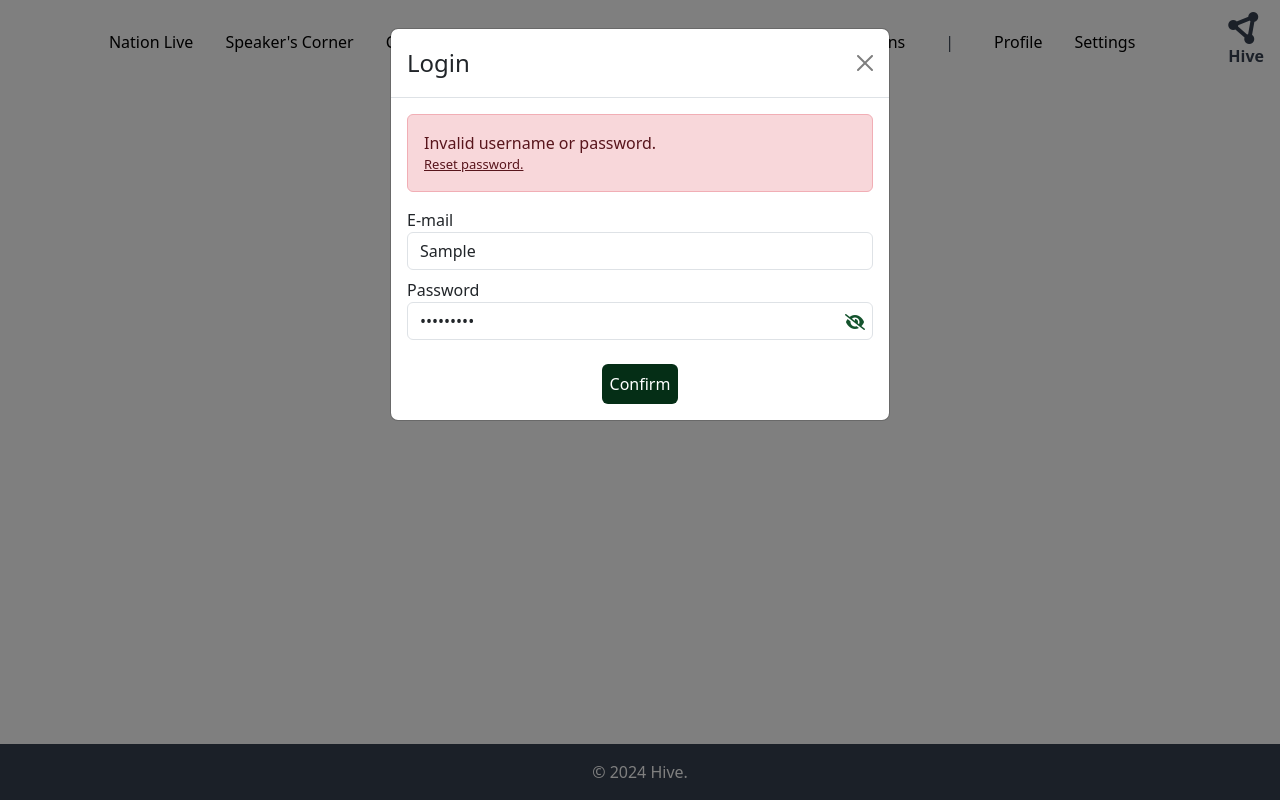
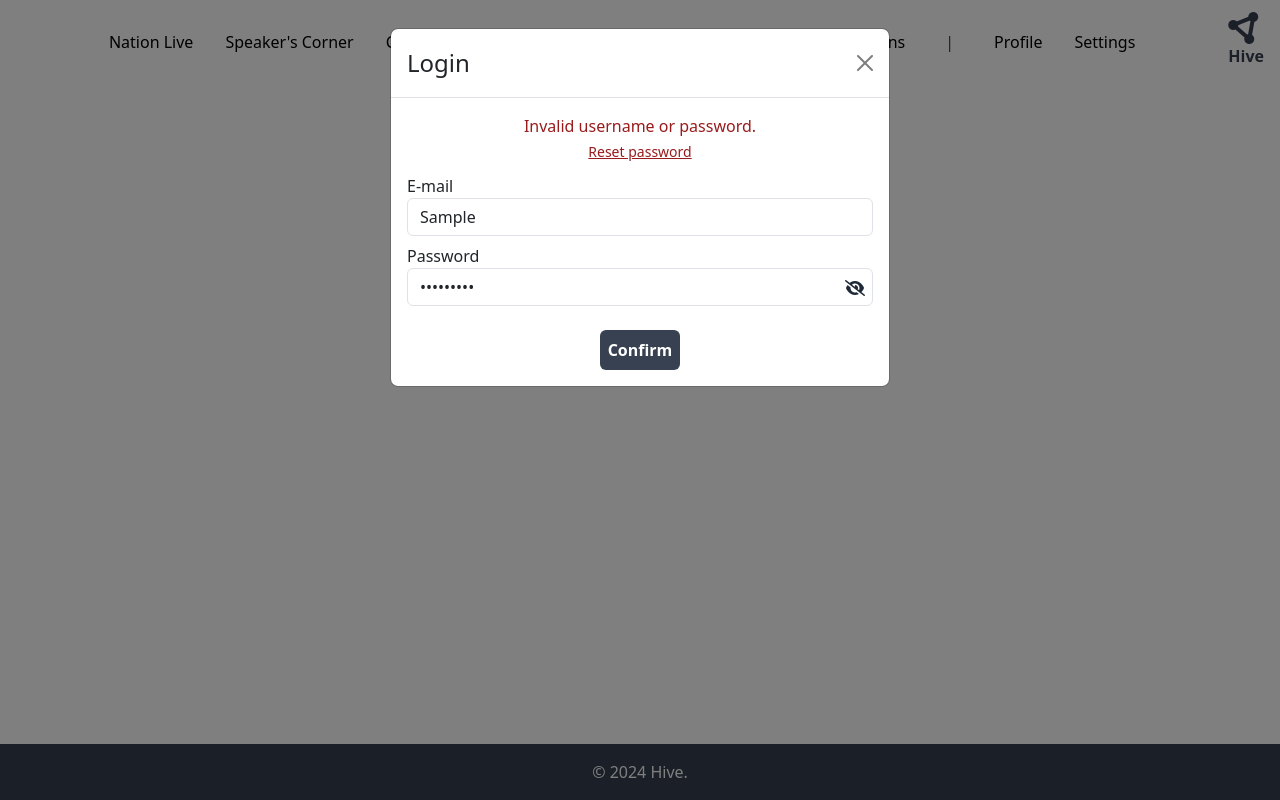
Before and after one commit to CraigAT1181/hive_fe, a React (Vite) app: page /login in a window 1280 px wide. Both pictures are taken after typing "Sample", "Sample123" into the empty fields and a click on the button "Confirm". Built offline with nearby package versions, Linux system fonts and the light colour scheme; no server answers.

Commit message:
Amended CSS in login. Corrected functionality for login in login and context

```diff
--- a/src/api/api.js
+++ b/src/api/api.js
@@ -1,7 +1,7 @@
 import axios from "axios";
 
 const api = axios.create({
-  baseURL: "https://hive-be-ggxy.onrender.com",
+  baseURL: "http://localhost:3000",
 });
 
 export default api;
@@ -12,7 +12,19 @@ export const getUsers = async () => {
   return data;
 };
 
-  export const registerUser = async (email, password, full_name, handle, telephone, profile_pic, birthday, bio, country, city, county) => {
+export const registerUser = async (
+  email,
+  password,
+  full_name,
+  handle,
+  telephone,
+  profile_pic,
+  birthday,
+  bio,
+  country,
+  city,
+  county
+) => {
   const { data } = await api.post("/users", {
     email,
     password,
@@ -24,7 +36,7 @@ export const getUsers = async () => {
     bio,
     country,
     city,
-      county
+    county,
   });
 
   return data;
@@ -43,12 +55,10 @@ export const authenticateUser = async () => {
   const token = localStorage.getItem("token");
 
   if (token) {
-
-      const response = await api.get("/users/", {
+    const response = await api.get("/users/authenticate", {
       headers: {
         Authorization: `Bearer ${token}`,
       },
     });
-
   }
-}
+};
--- a/src/components/Context/SessionManager.jsx
+++ b/src/components/Context/SessionManager.jsx
@@ -5,12 +5,13 @@ const SessionContext = createContext();
 
 export function SessionProvider({ children }) {
   const [user, setUser] = useState(null);
+
   const navigate = useNavigate();
   // Login
-  const login = (user, session) => {
+  const login = (user, token) => {
     try {
       setUser(user);
-      localStorage.setItem("token", session.access_token);
+      localStorage.setItem("token", token);
     } catch (error) {
       console.error("error", error);
       handleLogout();
--- a/src/components/Header/HeaderDrawer.jsx
+++ b/src/components/Header/HeaderDrawer.jsx
@@ -62,13 +62,13 @@ export default function HeaderDrawer({ isDrawerOpen, toggleDrawer }) {
               </div>
               <div className="flex justify-center">
                 <button
-                  className="border border-gray-800 p-1 rounded mx-1"
+                  className="login-button"
                   onClick={handleLogin}
                 >
                   Login
                 </button>
                 <button
-                  className="border border-gray-800 p-1 rounded mx-1"
+                  className="register-button"
                   onClick={handleRegister}
                 >
                   Register
--- a/src/components/SessionManager/Login.jsx
+++ b/src/components/SessionManager/Login.jsx
@@ -28,9 +28,10 @@ export default function Login() {
     e.preventDefault();
     setIsLoading(true);
     loginUser(email, password)
-      .then((data) => {
-        const { user, session } = data;
-        login(user, session);
+      .then(({ user, authData }) => {
+        setIsLoading(false);
+        const token = authData.session.access_token;
+        login(user, token);
 
         navigate("/");
       })
@@ -42,34 +43,33 @@ export default function Login() {
 
   if (isLoading)
     return (
-      <div className="flex flex-col justify-center">
+      <div className="">
         <p>Logging you in!</p>
         <i className="fa-solid fa-spinner fa-spin"></i>
       </div>
     );
 
   return (
-    <Modal show={show} onHide={handleClose}>
+    <Modal
+      show={show}
+      onHide={handleClose}>
       <Modal.Header closeButton>
         <Modal.Title>Login</Modal.Title>
       </Modal.Header>
       <Modal.Body>
         {error && (
-          <Alert variant="danger">
-            <div>{error}</div>
-            <div
-              style={{
-                fontSize: "13px",
-                textDecoration: "underline",
-                cursor: "pointer",
-              }}
-              onClick={() => {
-                navigate("/request-link");
-              }}
-            >
-              Reset password.
+          <div className="flex flex-col text-center">
+            <p className="text-red-800 m-0">{error}</p>
+            <div>
+              <button
+                className="reset-password"
+                onClick={() => {
+                  navigate("/request-link");
+                }}>
+                Reset password
+              </button>
             </div>
-          </Alert>
+          </div>
         )}
         <form onSubmit={loginHandler}>
           <div className="form-group my-2">
@@ -90,25 +90,21 @@ export default function Login() {
               className="form-control"
               value={password}
               onChange={(e) => setPassword(e.target.value)}
-              style={{ paddingRight: "40px" }}
             />
             <button
-              className="text-green-900 cursor-pointer bg-transparent absolute top-8 right-2"
+              className="text-gray-800 cursor-pointer bg-transparent absolute top-8 right-2"
               onClick={togglePasswordVisibility}
-              type="button"
-            >
+              type="button">
               <i
                 className={`fa-solid ${
                   showPassword ? "fa-eye" : "fa-eye-slash"
-                }`}
-              ></i>
+                }`}></i>
             </button>
           </div>
           <div className="d-flex justify-content-center mt-4">
             <button
-              className="bg-green-950 text-white p-2 rounded-md"
-              type="submit"
-            >
+              className="confirm-button"
+              type="submit">
               Confirm
             </button>
           </div>
--- a/src/index.css
+++ b/src/index.css
@@ -23,6 +23,8 @@
 .error-handler-container {
   @apply flex justify-center;
 }
+
+/* -- FEATURES -- */
 
 /* -- NAVBAR -- */
 
@@ -66,6 +68,24 @@
   @apply font-semibold;
 }
 
+/* -- BUTTONS -- */
+
+.login-button {
+  @apply text-gray-700 border border-gray-300 font-semibold rounded-md p-2 mx-1 shadow-lg
+}
+
+.register-button {
+  @apply text-gray-700 border border-gray-300 font-semibold rounded-md p-2 mx-1 shadow-lg
+}
+
+.confirm-button {
+@apply bg-gray-700 text-white font-semibold rounded-md p-2 mx-1
+}
+
+.reset-password {
+  @apply w-fit p-1 text-sm text-red-800 underline
+}
+
 /* -- PAGES -- */
 
 /* -- NATION LIVE -- */
```
Also changed, not shown: src/components/SessionManager/Register.jsx (added). Lines whose indentation alone changed are shown as unchanged.
